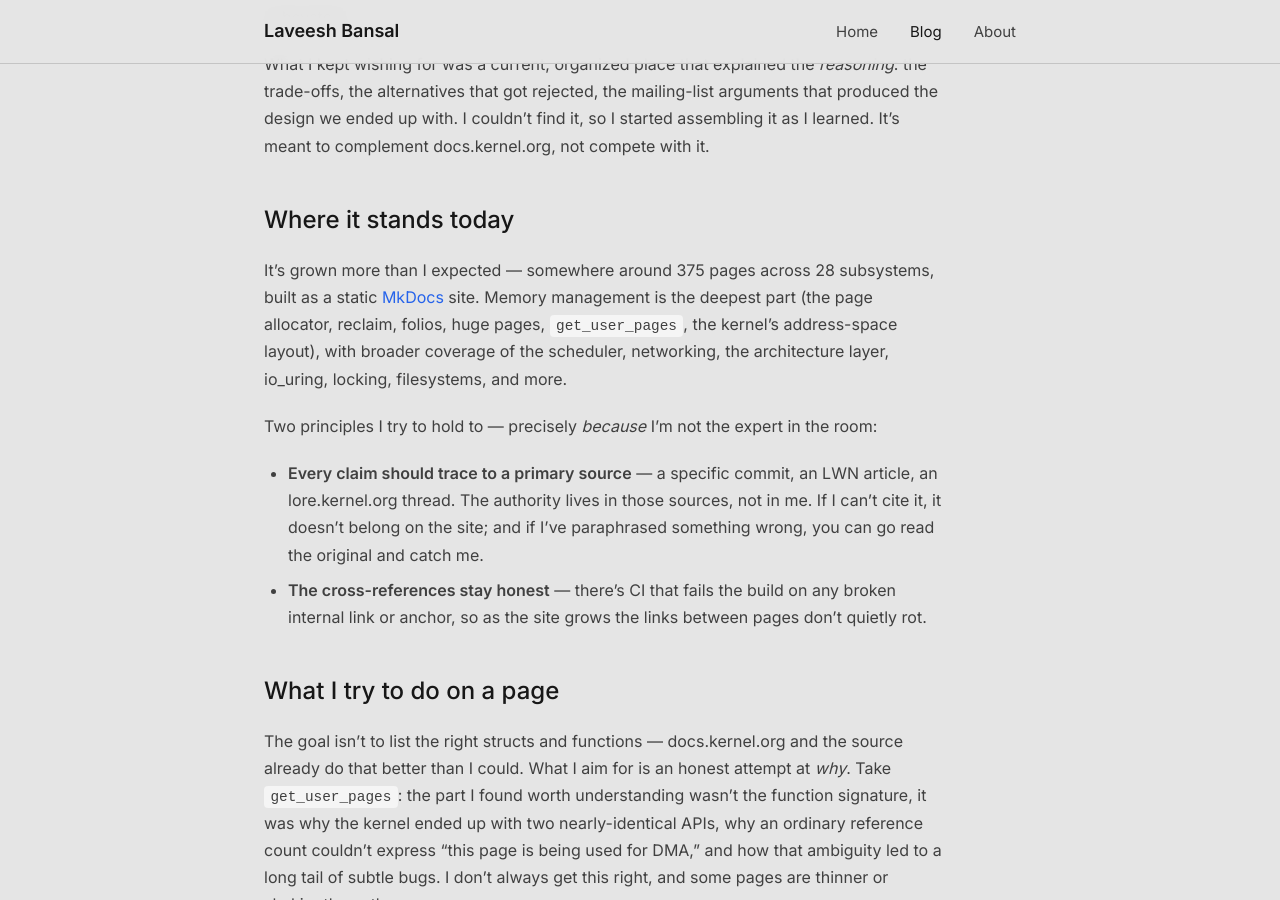
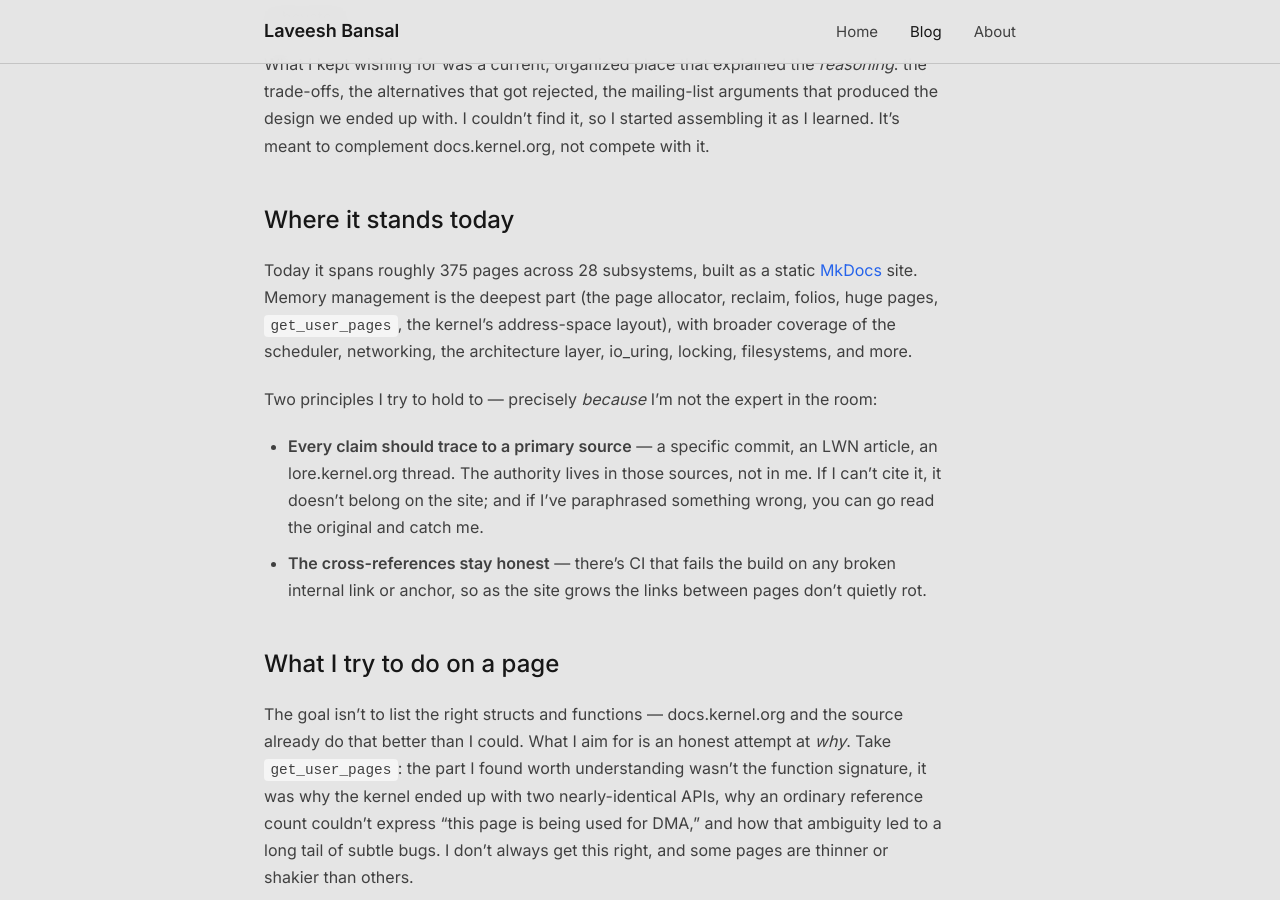
Before and after one commit to laveeshb/laveeshb.github.io, a Jekyll site: the page built from _posts/2026-07-26-kernel-internals-org.md, in a window 1280 px wide and 900 px high, scrolled down 717 px. Built offline with Jekyll 4.4.1, drawn with Linux system fonts in a browser that asks for light colours; comment, search, counter and statistics services are not loaded.

Commit message:
State the scope plainly instead of 'more than I expected'

```diff
--- a/_posts/2026-07-26-kernel-internals-org.md
+++ b/_posts/2026-07-26-kernel-internals-org.md
@@ -20,7 +20,7 @@ What I kept wishing for was a current, organized place that explained the *reaso
 
 ## Where it stands today
 
-It's grown more than I expected — somewhere around 375 pages across 28 subsystems, built as a static <a href="https://squidfunk.github.io/mkdocs-material/" target="_blank">MkDocs</a> site. Memory management is the deepest part (the page allocator, reclaim, folios, huge pages, `get_user_pages`, the kernel's address-space layout), with broader coverage of the scheduler, networking, the architecture layer, io_uring, locking, filesystems, and more.
+Today it spans roughly 375 pages across 28 subsystems, built as a static <a href="https://squidfunk.github.io/mkdocs-material/" target="_blank">MkDocs</a> site. Memory management is the deepest part (the page allocator, reclaim, folios, huge pages, `get_user_pages`, the kernel's address-space layout), with broader coverage of the scheduler, networking, the architecture layer, io_uring, locking, filesystems, and more.
 
 Two principles I try to hold to — precisely *because* I'm not the expert in the room:
 
```
